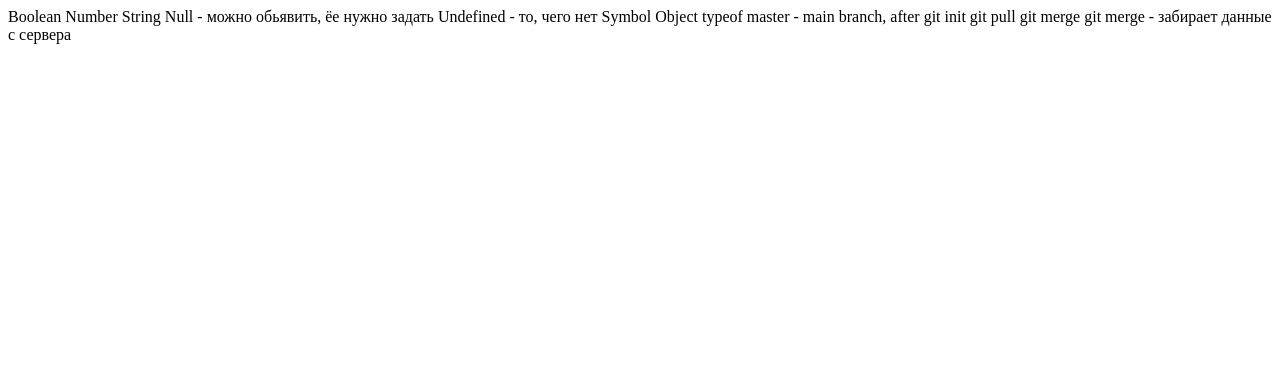
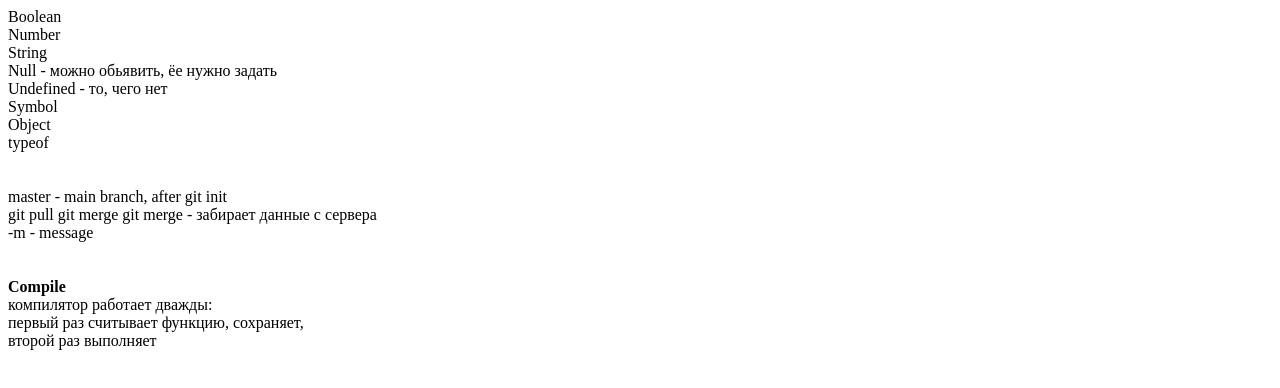
Before and after one commit to NikolayCherevan/lemon_course, a plain HTML site: page index.html in a window 1280 px wide. Drawn offline with Linux system fonts and the light colour scheme.

Commit message:
new branch

```diff
--- a/index.html
+++ b/index.html
@@ -7,17 +7,24 @@
     <link rel="stylesheet" type="text/css" href="style.css">
 </head>
 <body>
-Boolean
-Number
-String
-Null - можно обьявить, ёе нужно задать
-Undefined - то, чего нет
-Symbol
-Object
+Boolean <br>
+Number <br>
+String <br>
+Null - можно обьявить, ёе нужно задать <br>
+Undefined - то, чего нет  <br>
+Symbol <br>
+Object <br>
 
-typeof
+typeof <br>
+<br> <br>
+master - main branch, after git init <br>
+git pull git merge git merge - забирает данные с сервера <br>
+-m - message <br>
+<br>
+<br>
+<b> Compile </b><br>
+компилятор работает дважды: <br>  первый раз считывает функцию, сохраняет, <br>  второй раз выполняет
 
-master - main branch, after git init
-git pull git merge git merge - забирает данные с сервера
+<script src = "script.js"> </script>
 </body>
 </html>
```
Also changed, not shown: script.js (added).
